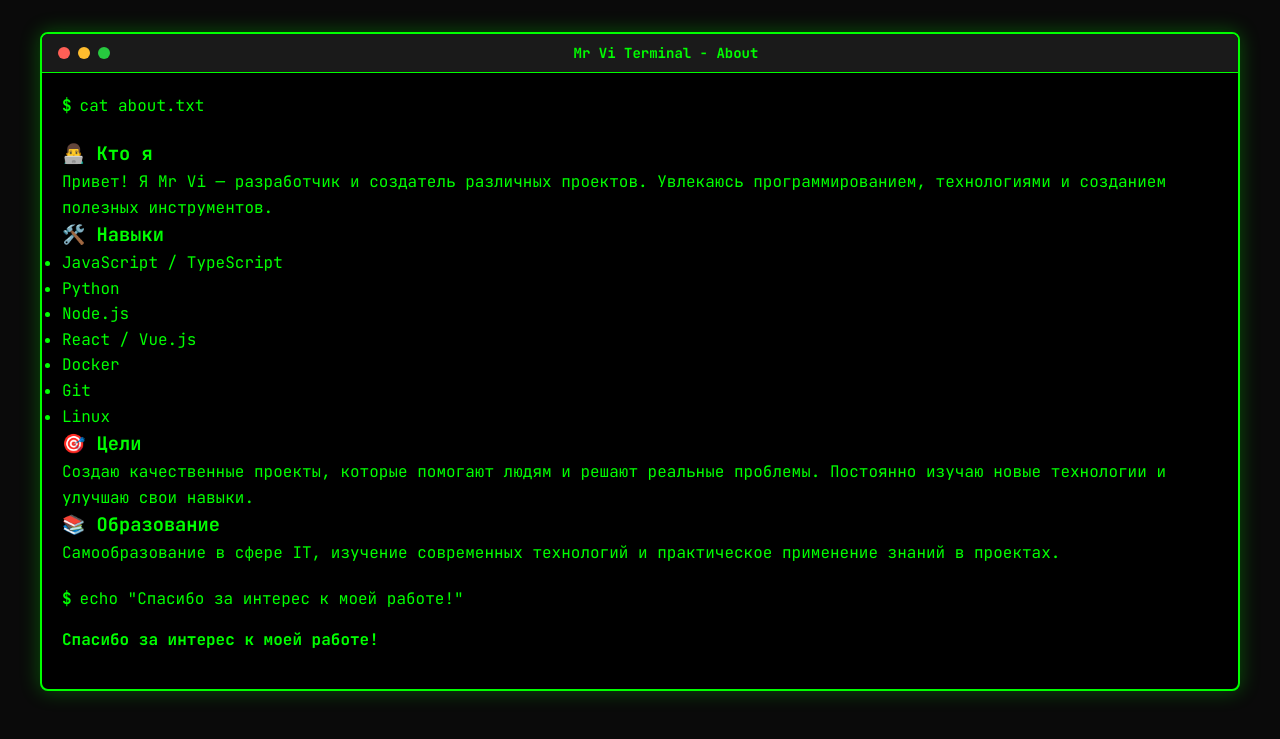
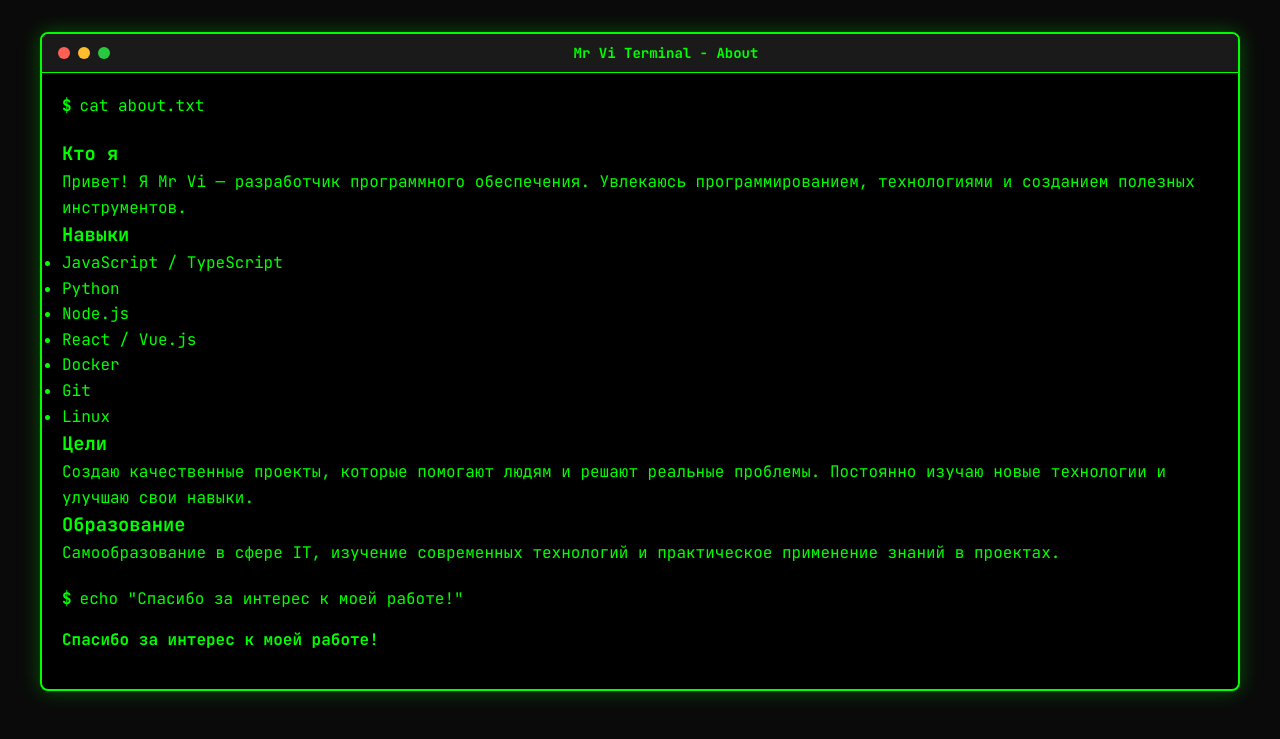
Before and after one commit to mrvi0/mrvi0.github.io, a Jekyll site: the page built from _pages/about.md, in a window 1280 px wide. Shown: the top 739 px of the page. Built offline with Jekyll 4.4.1, drawn with Linux system fonts in a browser that asks for light colours.

Commit message:
refactor: remove emojis from about page
- Remove emojis from headings
- Improve professional tone
- Change 'creator' to 'software developer'

```diff
--- a/_pages/about.md
+++ b/_pages/about.md
@@ -23,10 +23,10 @@ keywords: Mr Vi, about, developer, creator
 
         <div class="output">
             <div class="description">
-                <h3>👨‍💻 Кто я</h3>
-                <p>Привет! Я Mr Vi — разработчик и создатель различных проектов. Увлекаюсь программированием, технологиями и созданием полезных инструментов.</p>
+                <h3>Кто я</h3>
+                <p>Привет! Я Mr Vi — разработчик программного обеспечения. Увлекаюсь программированием, технологиями и созданием полезных инструментов.</p>
 
-                <h3>🛠️ Навыки</h3>
+                <h3>Навыки</h3>
                 <ul>
                     <li>JavaScript / TypeScript</li>
                     <li>Python</li>
@@ -37,10 +37,10 @@ keywords: Mr Vi, about, developer, creator
                     <li>Linux</li>
                 </ul>
 
-                <h3>🎯 Цели</h3>
+                <h3>Цели</h3>
                 <p>Создаю качественные проекты, которые помогают людям и решают реальные проблемы. Постоянно изучаю новые технологии и улучшаю свои навыки.</p>
 
-                <h3>📚 Образование</h3>
+                <h3>Образование</h3>
                 <p>Самообразование в сфере IT, изучение современных технологий и практическое применение знаний в проектах.</p>
             </div>
 
```
